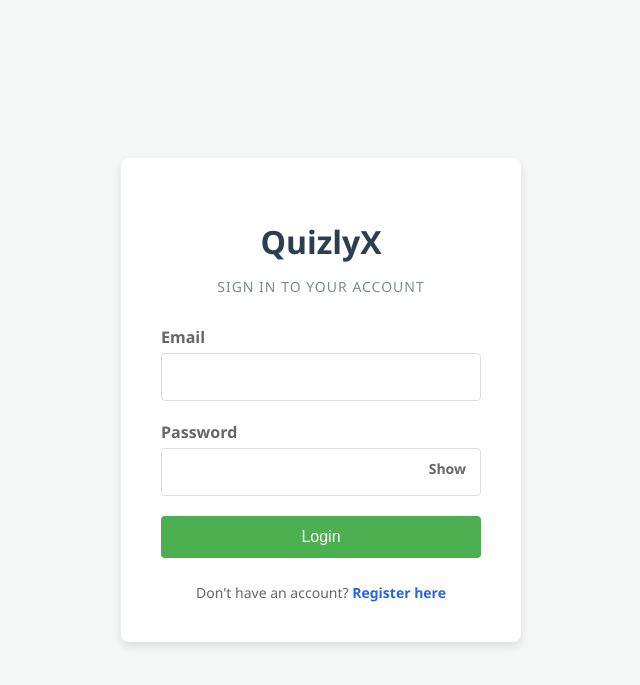
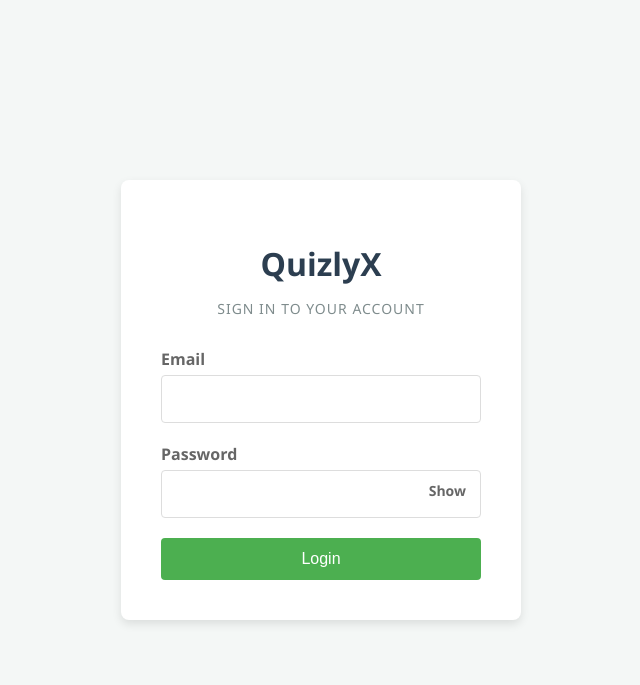
Before and after one commit to miayon/Online-Quiz-Platform., a PHP site: page /views/admin/login.php in a window 1280 px wide. Shown: the top 685 px of the page, without its empty margins (319-959 px from the left). Run offline with PHP 8.4, Linux system fonts and the light colour scheme.

Commit message:
Removed unnecessary registration link from the institutional Admin login page

```diff
--- a/views/admin/login.php
+++ b/views/admin/login.php
@@ -133,10 +133,6 @@ if ($_SERVER["REQUEST_METHOD"] === "POST") {
         <button type="submit" class="btn-login">Login</button>
     </form>
 
-    <div style="text-align: center; margin-top: 25px; font-size: 14px; color: #666;">
-        Don't have an account? <a href="../../register.php" style="color: #2563eb; text-decoration: none; font-weight: 600;">Register here</a>
-    </div>
-
 </div>
 
 <script>
```
